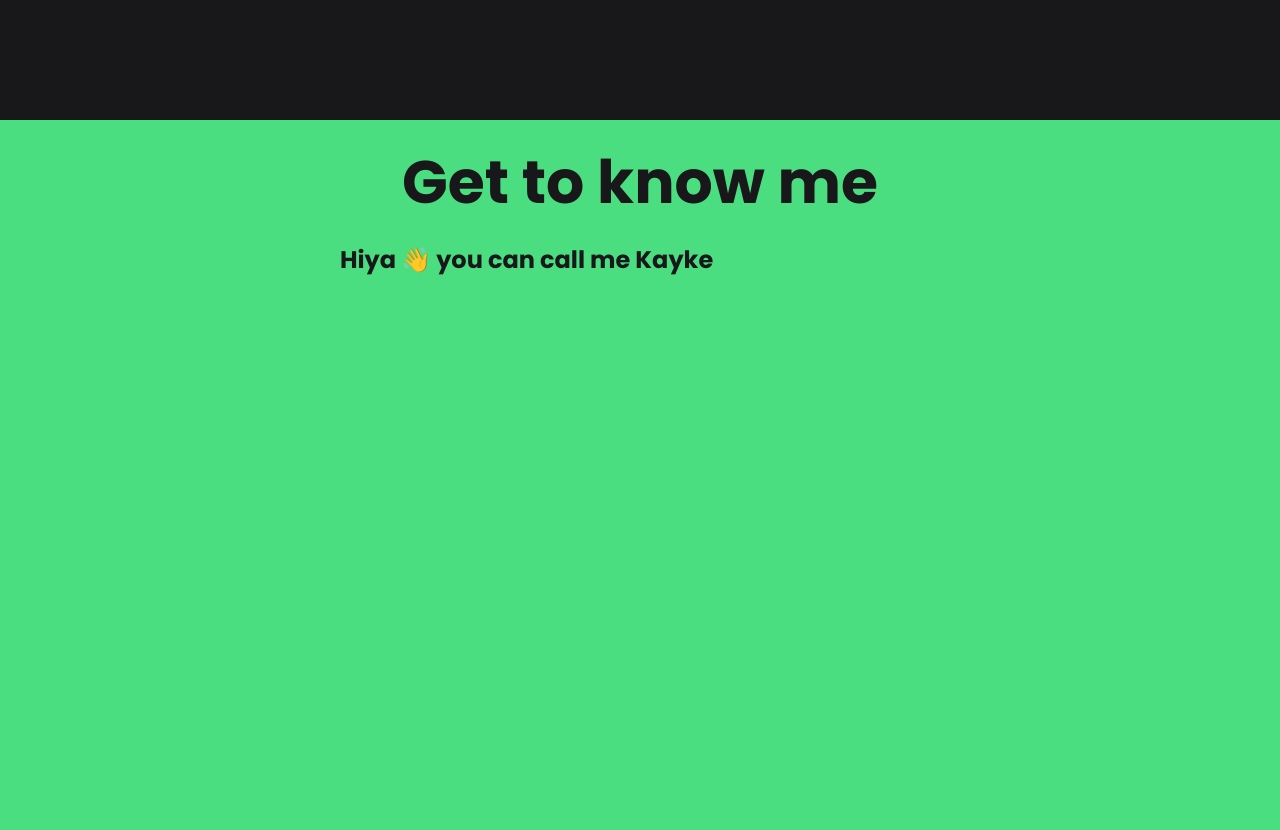
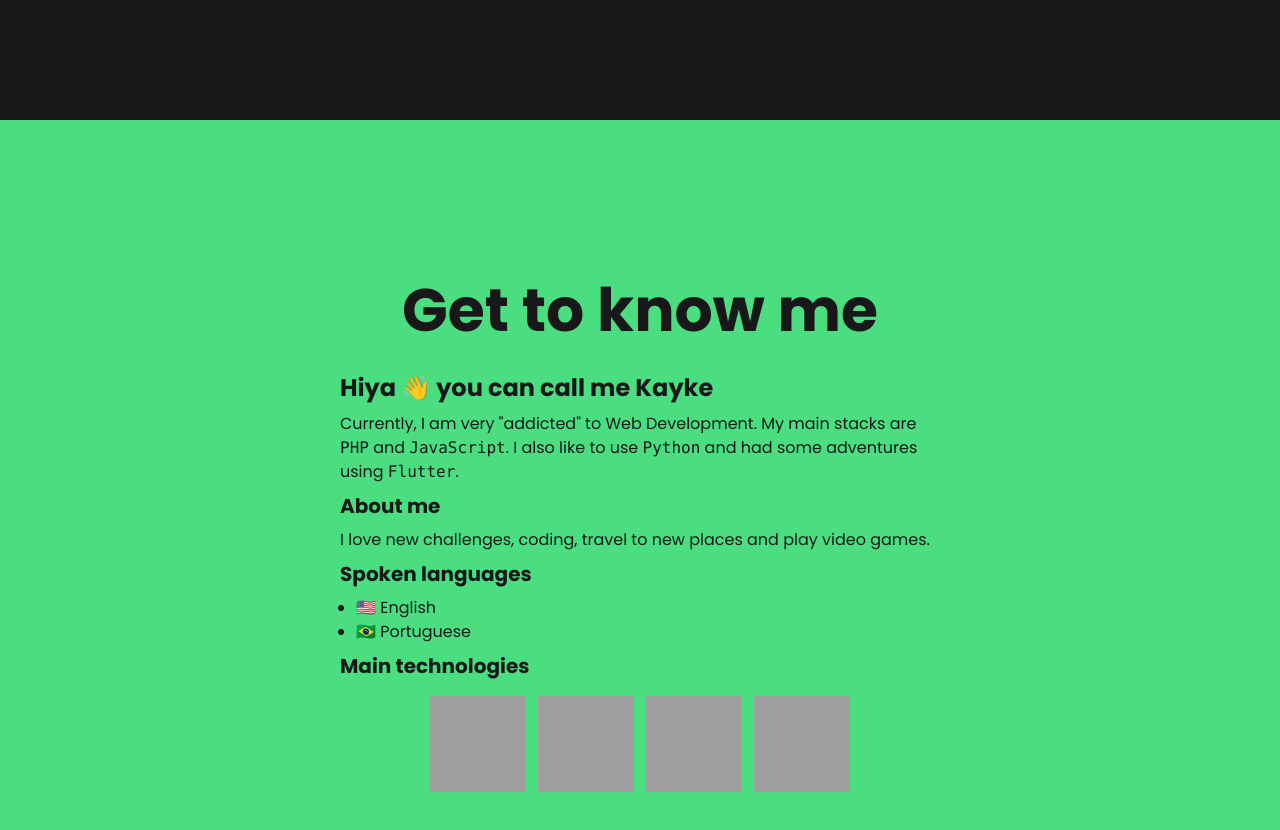
Before and after one commit to kaykegaldiano/portfolio, a website: page index.html in a window 1280 px wide. Shown: the part 680-1510 px from the top of the page. Drawn offline with Linux system fonts and the light colour scheme; grey boxes are pictures that could not be loaded.

Commit message:
about section

```diff
--- a/index.html
+++ b/index.html
@@ -36,13 +36,29 @@
     </section>
 
     <section id="about" class="bg-green-400 text-zinc-900 min-h-screen">
-        <h1 class="text-6xl text-center font-bold py-8">Get to know me</h1>
+        <h1 class="text-6xl text-center font-bold pb-8 pt-40">Get to know me</h1>
         <div class="pb-10">
             <div class="md:w-4/6 max-w-[600px] mx-auto px-8 md:px-0">
-                <h2 class="font-bold text-2xl">Hiya &#128075; you can call me Kayke</h2>
+                <h2 class="font-bold text-2xl pb-1">Hiya &#128075; you can call me Kayke</h2>
+                <p class="my-1">
+                    Currently, I am very "addicted" to Web Development. My main stacks are <code>PHP</code> and <code>JavaScript</code>. I also like to use <code>Python</code> and had some adventures using <code>Flutter</code>.
+                </p>
+                <h3 class="font-bold text-xl py-1">About me</h3>
+                <p class="my-1">I love new challenges, coding, travel to new places and play video games.</p>
+                <h3 class="font-bold text-xl py-1">Spoken languages</h3>
+                <ul class="list-disc pl-4 my-1">
+                    <li>&#127482&#127480&nbsp;English</li>
+                    <li>&#127463&#127479&nbsp;Portuguese</li>
+                </ul>
+                <h3 class="font-bold text-xl pt-1">Main technologies</h3>
+                <div class="flex items-center gap-3 justify-center pt-4">
+                    <img class="w-24 h-24 transition ease-in-out delay-150 hover:-translate-y-1 hover:scale-110 duration-100" src="https://cdn.jsdelivr.net/gh/devicons/devicon/icons/php/php-original.svg" alt="php" />
+                    <img class="w-24 h-24 transition ease-in-out delay-150 hover:-translate-y-1 hover:scale-110 duration-100" src="https://cdn.jsdelivr.net/gh/devicons/devicon/icons/laravel/laravel-plain.svg" alt="laravel" />
+                    <img class="w-24 h-24 transition ease-in-out delay-150 hover:-translate-y-1 hover:scale-110 duration-100" src="https://cdn.jsdelivr.net/gh/devicons/devicon/icons/javascript/javascript-original.svg" alt="javascript" />
+                    <img class="w-24 h-24 transition ease-in-out delay-150 hover:-translate-y-1 hover:scale-110 duration-100" src="https://cdn.jsdelivr.net/gh/devicons/devicon/icons/react/react-original.svg" />
+                </div>
             </div>
         </div>
     </section>
-
 </body>
 </html>
```
Also changed, not shown: dist/output.css.
